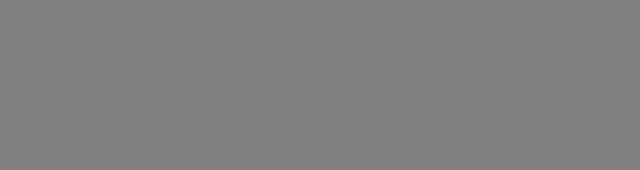
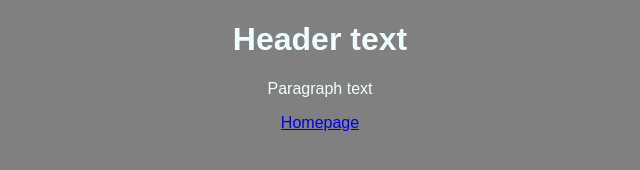
Before and after one commit to User-Name875/bobawebsite, a plain HTML site: page help.html in a window 1280 px wide. Shown: the whole page, without its empty margins (320-960 px from the left). Drawn offline with Linux system fonts and the light colour scheme.

Commit message:
Update help.html

```diff
--- a/help.html
+++ b/help.html
@@ -4,7 +4,8 @@
         <link rel="stylesheet" href="style.css">
     </head>
     <body>
-        <h1></h1>
-        <p></p>
+        <h1>Header text</h1>
+        <p>Paragraph text</p>
+        <a href="index.html">Homepage</a>
     </body>
 </html>
```
